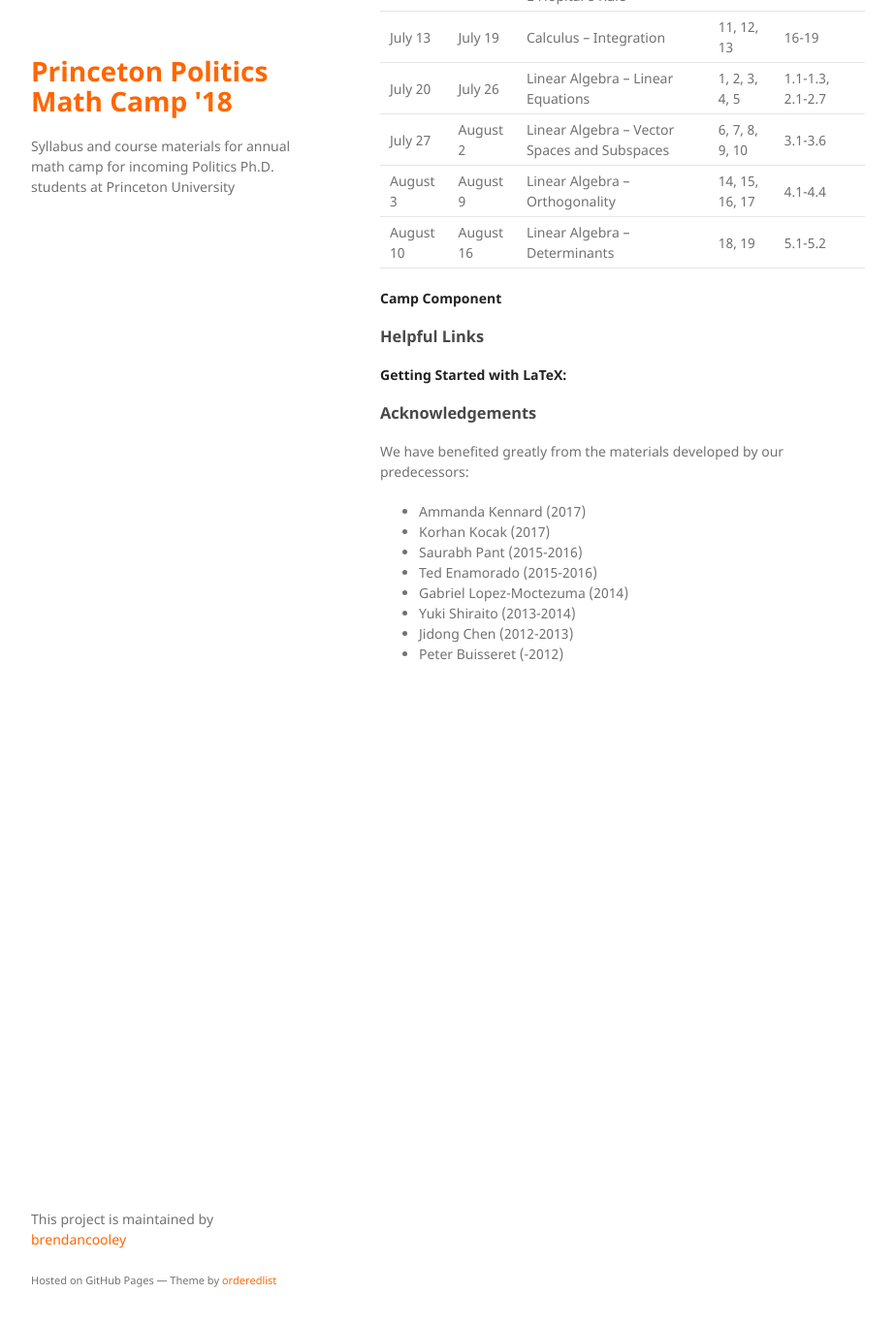
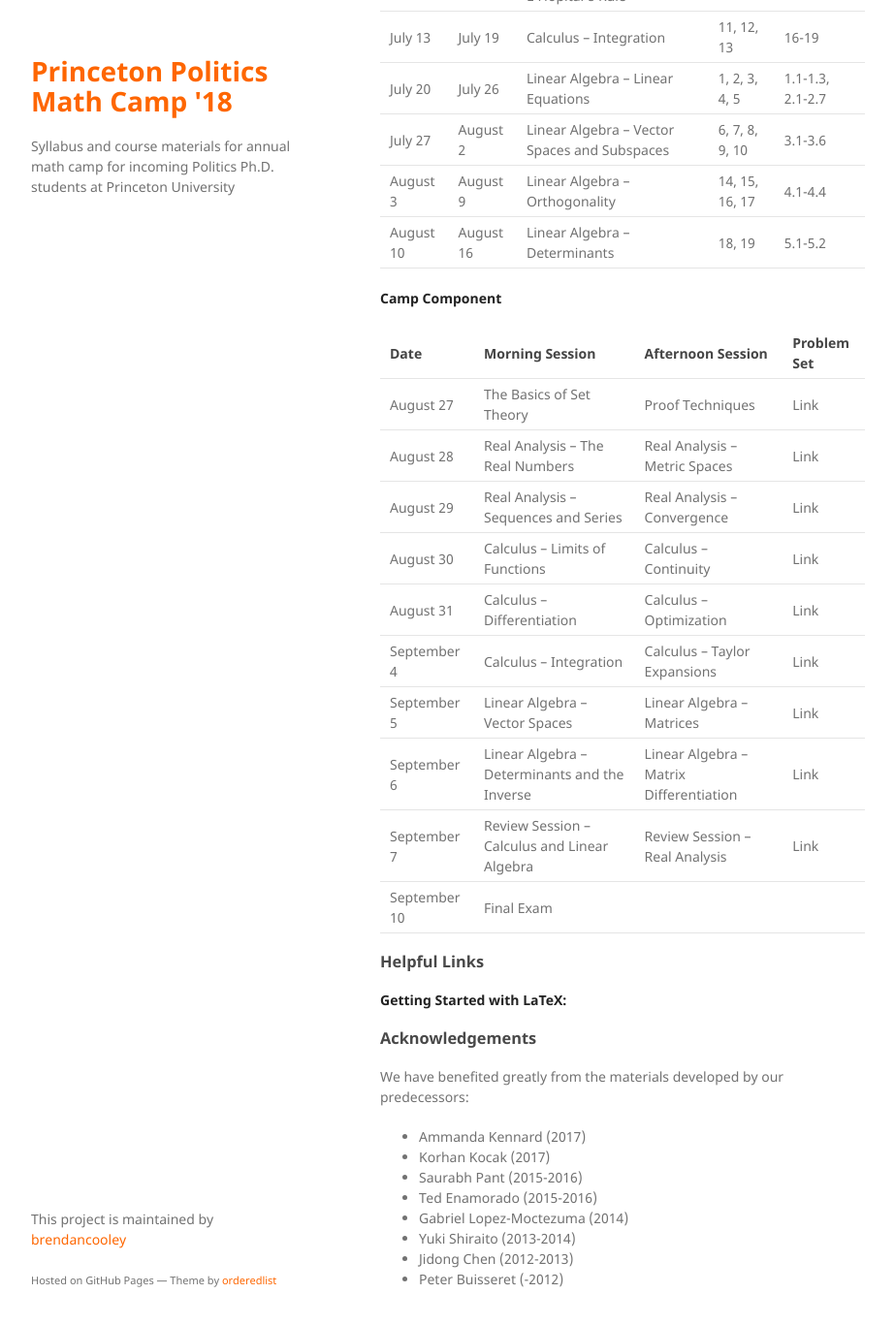
Before and after one commit to brendancooley/imps2019, a Jekyll site: the page built from index.md, in a window 1280 px wide and 1400 px high, scrolled down 2156 px. Shown: the top 1367 px of the window at 97% size, without its empty margins (178-1101 px from the left). Built offline with Jekyll 4.4.1, drawn with Linux system fonts in a browser that asks for light colours; nearby versions of some CDN libraries; a script that is not in the unit is left out; our own code applies the rules of GitHub Pages for plain Markdown files.

Commit message:
camp schedule

```diff
--- a/index.md
+++ b/index.md
@@ -63,6 +63,19 @@
 
 **Camp Component**
 
+| Date         | Morning Session                                | Afternoon Session                        | Problem Set |
+|--------------|------------------------------------------------|------------------------------------------|-------------|
+| August 27    | The Basics of Set Theory                       | Proof Techniques                         | Link        |
+| August 28    | Real Analysis -- The Real Numbers              | Real Analysis -- Metric Spaces           | Link        |
+| August 29    | Real Analysis -- Sequences and Series          | Real Analysis -- Convergence             | Link        |
+| August 30    | Calculus -- Limits of Functions                | Calculus -- Continuity                   | Link        |
+| August 31    | Calculus -- Differentiation                    | Calculus -- Optimization                 | Link        |
+| September 4  | Calculus -- Integration                        | Calculus -- Taylor Expansions            | Link        |
+| September 5  | Linear Algebra -- Vector Spaces                | Linear Algebra -- Matrices               | Link        |
+| September 6  | Linear Algebra -- Determinants and the Inverse | Linear Algebra -- Matrix Differentiation | Link        |
+| September 7  | Review Session -- Calculus and Linear Algebra  | Review Session -- Real Analysis          | Link        |
+| September 10 | Final Exam                                     |                                          |             |
+
 ### Helpful Links
 
 **Getting Started with LaTeX:**
```
